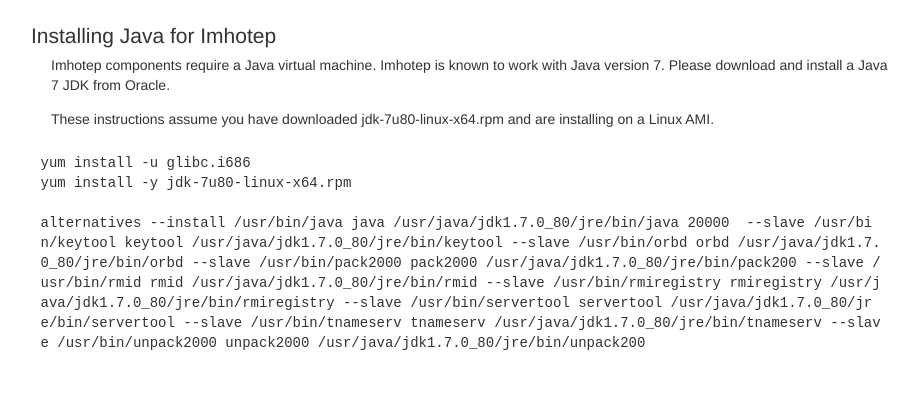
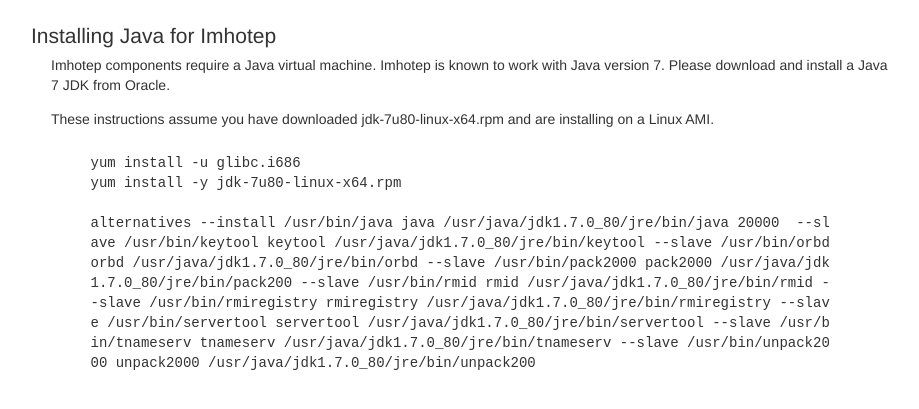
Before and after one commit to indeedeng-alpha/imhotep-docs, a Jekyll site: the page built from docs/aws/install-java.md, in a window 1280 px wide. Shown: the top 409 px of the page, without its empty margins (277-1196 px from the left). Built offline with Jekyll 4.4.1, drawn with Linux system fonts in a browser that asks for light colours; nearby versions of some CDN libraries.

Commit message:
pre tag margins

```diff
--- a/assets/css/indeed-styles.css
+++ b/assets/css/indeed-styles.css
@@ -76,6 +76,8 @@
 pre {
   font-size: 14px;
   border: none;
+  margin-left: 50px;
+  margin-right: 50px;
   margin-bottom: 14px;
   border-radius: 0;
   background-color: #f8f8f8;
```
